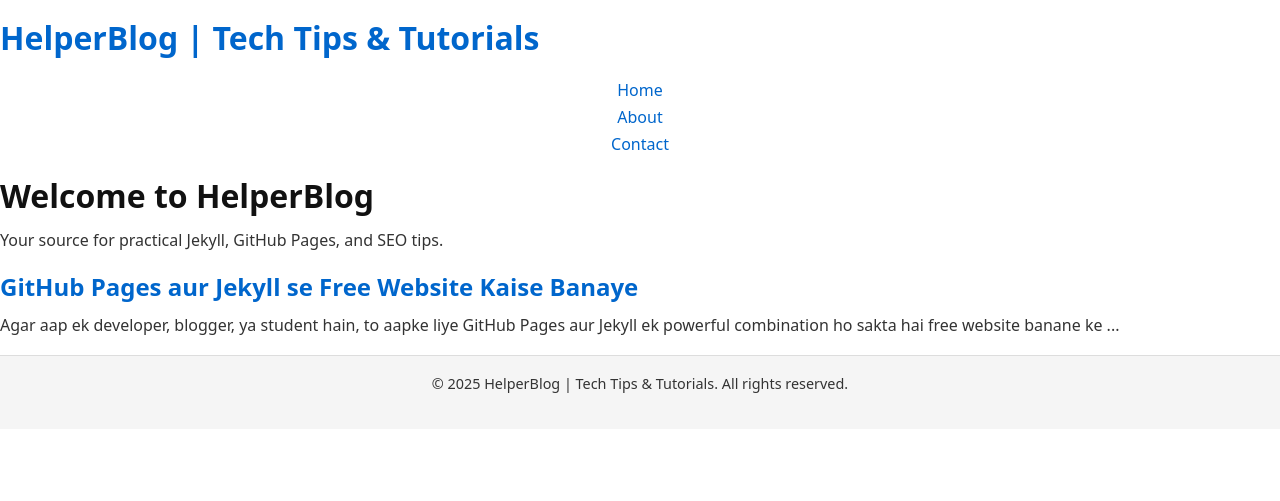
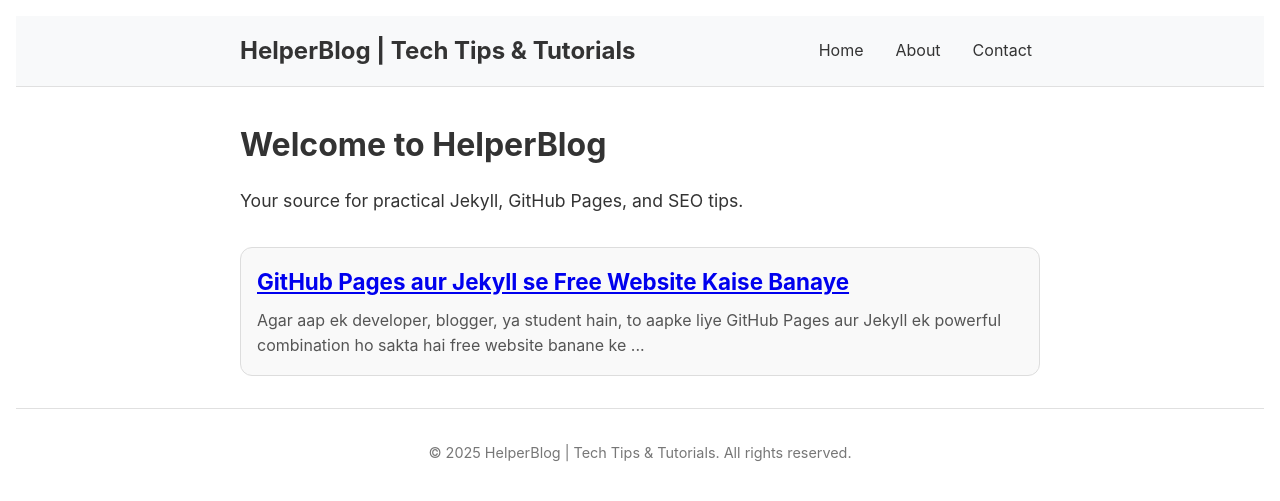
Before and after one commit to helperblog/helperblog.github.io, a Jekyll site: the page built from index.md, in a window 1280 px wide. Shown: the top 501 px of the page. Built offline with Jekyll 4.4.1, drawn with Linux system fonts in a browser that asks for light colours; our own code applies the rules of GitHub Pages for plain Markdown files.

Commit message:
Update style.css

```diff
--- a/assets/css/style.css
+++ b/assets/css/style.css
@@ -1,110 +1,150 @@
-/* Reset */
+/* Base Reset */
 * {
   margin: 0;
   padding: 0;
   box-sizing: border-box;
 }
 
-/* Base */
+/* Body Styling */
 body {
-  font-family: system-ui, -apple-system, "Segoe UI", Roboto, sans-serif;
-  background: #ffffff;
-  color: #222;
+  font-family: -apple-system, BlinkMacSystemFont, 'Segoe UI', Roboto, Oxygen,
+    Ubuntu, Cantarell, 'Open Sans', 'Helvetica Neue', sans-serif;
   font-size: 1rem;
-  line-height: 1.7;
-  padding: 0;
-}
-
-a {
-  color: #0066cc;
-  text-decoration: none;
-}
-a:hover {
-  text-decoration: underline;
-}
-
-/* Layout */
-.container {
-  max-width: 750px;
-  margin: 2rem auto;
+  line-height: 1.6;
+  background-color: #ffffff;
+  color: #333333;
   padding: 1rem;
 }
 
-/* Headers */
-h1, h2, h3, h4, h5 {
-  margin: 1rem 0 0.5rem;
-  color: #111;
-  line-height: 1.4;
+/* Header */
+header {
+  background-color: #f8f9fa;
+  padding: 1rem 0;
+  border-bottom: 1px solid #e0e0e0;
 }
-h1 {
-  font-size: 2rem;
+
+.nav-container {
+  max-width: 800px;
+  margin: 0 auto;
+  display: flex;
+  justify-content: space-between;
+  align-items: center;
 }
-h2 {
+
+.nav-container h1 {
   font-size: 1.5rem;
 }
-h3 {
-  font-size: 1.2rem;
+
+.nav-container a {
+  text-decoration: none;
+  color: #333333;
 }
 
-/* Paragraphs */
-p {
-  margin-bottom: 1rem;
-  color: #333;
+.menu {
+  list-style: none;
+  display: flex;
+  gap: 1rem;
 }
 
-/* Navigation */
-nav {
-  text-align: center;
-  margin: 1rem 0;
-}
-nav a {
-  margin: 0 1rem;
-  font-weight: 500;
+.menu li a {
+  text-decoration: none;
+  color: #333333;
+  padding: 0.5rem;
+  transition: background-color 0.3s;
 }
 
-/* Post list */
-.post-preview {
-  border-bottom: 1px solid #ddd;
-  padding: 1rem 0;
-}
-.post-preview h2 {
-  font-size: 1.4rem;
-}
-.post-preview p {
-  font-size: 0.95rem;
-  color: #444;
+.menu li a:hover {
+  background-color: #e2e6ea;
+  border-radius: 4px;
 }
 
-/* TOC */
-.toc {
-  background: #f9f9f9;
-  border: 1px solid #ccc;
+/* Main Content */
+main {
+  max-width: 800px;
+  margin: 2rem auto;
+}
+
+/* Home Page */
+.content h1 {
+  font-size: 2rem;
+  margin-bottom: 1rem;
+}
+
+.intro {
+  font-size: 1.1rem;
+  margin-bottom: 2rem;
+}
+
+.post-list {
+  display: flex;
+  flex-direction: column;
+  gap: 1.5rem;
+}
+
+.post-card {
   padding: 1rem;
-  margin: 1.5rem 0;
-  font-size: 0.95rem;
+  border: 1px solid #ddd;
+  border-radius: 12px;
+  background-color: #f9f9f9;
+  transition: box-shadow 0.3s;
+}
+
+.post-card:hover {
+  box-shadow: 0 2px 8px rgba(0, 0, 0, 0.1);
+}
+
+.post-card h2 {
+  font-size: 1.4rem;
+  margin-bottom: 0.5rem;
+}
+
+.post-card p {
+  font-size: 1rem;
+  color: #555555;
+}
+
+/* Post Page */
+.post-content h1 {
+  font-size: 2rem;
+  margin-bottom: 0.5rem;
+}
+
+.meta {
+  font-size: 0.9rem;
+  color: #777777;
+  margin-bottom: 1rem;
+}
+
+.post-body {
+  font-size: 1rem;
+  line-height: 1.6;
+  color: #333333;
 }
 
 /* Footer */
 footer {
-  background: #f5f5f5;
-  padding: 1rem;
   text-align: center;
+  padding: 2rem 0;
   font-size: 0.9rem;
-  color: #666;
-  border-top: 1px solid #ddd;
+  color: #777777;
+  border-top: 1px solid #e0e0e0;
+  margin-top: 2rem;
 }
 
-/* Responsive */
+/* Responsive Design */
 @media (max-width: 600px) {
-  body {
-    font-size: 0.95rem;
+  .nav-container {
+    flex-direction: column;
+    align-items: flex-start;
   }
 
-  h1 {
-    font-size: 1.5rem;
+  .menu {
+    flex-direction: column;
+    gap: 0.5rem;
+    margin-top: 1rem;
   }
 
-  h2 {
-    font-size: 1.2rem;
+  .menu li a {
+    padding: 0.5rem 0;
   }
 }
```
